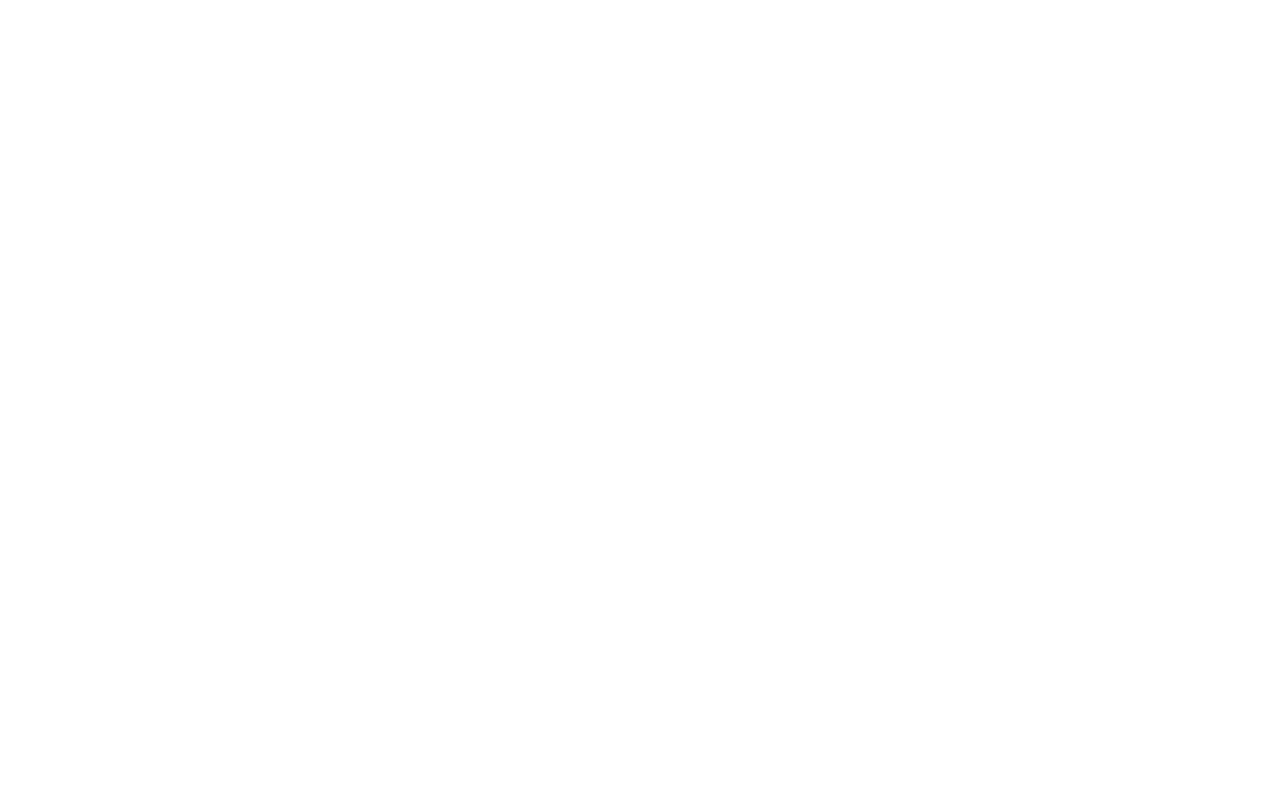
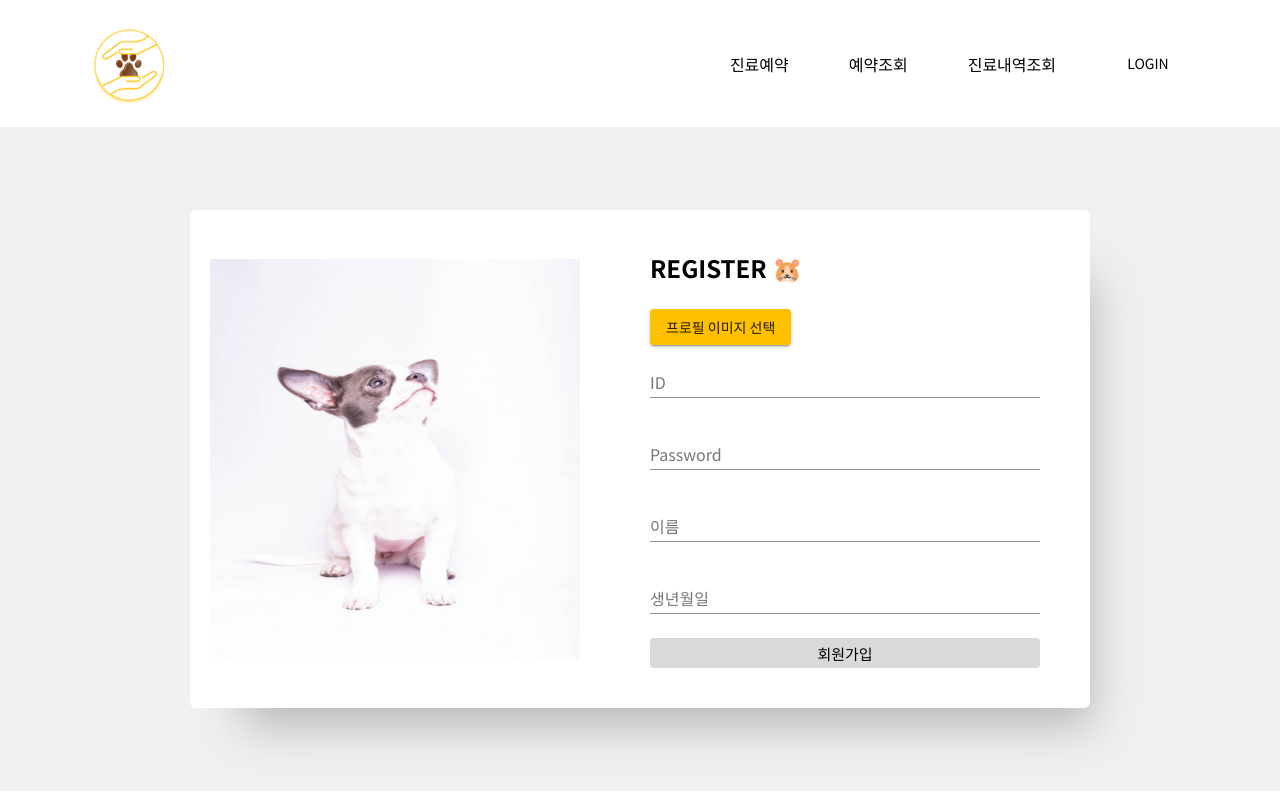
Before and after one commit to Seohyun-Roh/Oson_Doson_v2, a React (Create React App) app in the folder client/: page /hospital_register in a window 1280 px wide. Built offline with nearby package versions, Linux system fonts and the light colour scheme.

Commit message:
Create HospitalRegisterPage

```diff
--- a/client/src/App.js
+++ b/client/src/App.js
@@ -2,13 +2,18 @@
 import { BrowserRouter as Router, Switch, Route } from "react-router-dom";
 
 import Main from "./views/Main";
+
 import LoginPage from "./views/LoginPage";
+import RegisterChoicePage from "./views/RegisterChoicePage";
 import UserRegisterPage from "./views/UserRegisterPage";
-import UserManagePage from "./views/UserManagePage";
+import HospitalRegisterPage from "./views/HospitalRegisterPage";
+
 import AppointmentPage from "./views/AppointmentPage";
 import AppointmentCheckPage from "./views/AppointmentCheckPage";
+
 import MedHistoryPage from "./views/MedHistoryPage";
-import RegisterChoicePage from "./views/RegisterChoicePage";
+
+import UserManagePage from "./views/UserManagePage";
 
 function App() {
   return (
@@ -19,6 +24,12 @@
           <Route exact path="/login" component={LoginPage} />
           <Route exact path="/register_choice" component={RegisterChoicePage} />
           <Route exact path="/user_register" component={UserRegisterPage} />
+          <Route
+            exact
+            path="/hospital_register"
+            component={HospitalRegisterPage}
+          />
+
           <Route exact path="/appt" component={AppointmentPage} />
           <Route exact path="/appt_check" component={AppointmentCheckPage} />
           <Route exact path="/med_history" component={MedHistoryPage} />
--- /dev/null
+++ b/client/src/views/HospitalRegisterPage.js
@@ -0,0 +1,239 @@
+import React from "react";
+import { post } from "axios";
+import { TextField, Button, withStyles } from "@material-ui/core";
+import { withRouter } from "react-router";
+
+import puppy from "../img/puppy.jpg";
+import MenuBar from "../components/MenuBar";
+
+const styles = theme => ({
+  root: {
+    display: "flex",
+    flexDirection: "column",
+    justifyContent: "center",
+    alignItem: "center",
+    margin: "30px 30px 30px 30px",
+  },
+  hidden: {
+    display: "none",
+  },
+  Input: {
+    marginTop: 100,
+  },
+  loginForm: {
+    display: "flex",
+    flexDirection: "column",
+    justifyContent: "center",
+    marginRight: "40px",
+    paddingRight: "10px",
+    "& h2": {
+      margin: 0,
+    },
+  },
+  pageContainer: {
+    display: "grid",
+    placeItems: "center",
+    height: "83vh",
+    backgroundColor: "#eff0f2",
+  },
+  loginFormBox: {
+    width: "85%",
+    maxWidth: "900px",
+    height: "75%",
+    maxHeight: "800px",
+    display: "grid",
+    gridTemplateColumns: "repeat(2, 1fr)",
+    gridColumnGap: "20px",
+    boxShadow: "27px 43px 43px -26px rgb(89 89 89 / 39%)",
+    backgroundColor: "#ffffff",
+    borderRadius: "6px",
+  },
+  logo: {
+    display: "flex",
+    flexDirection: "column",
+    justifyContent: "center",
+    marginLeft: "20px",
+    "& img": {
+      width: "30vw",
+      height: "40vw",
+      maxWidth: "370px",
+      maxHeight: "400px",
+    },
+  },
+  btnRegister: {
+    fontSize: "15px",
+    textAlign: "center",
+    textDecoration: "none",
+    fontFamily: "Noto Sans KR",
+    height: "30px",
+    display: "inline-block",
+    border: "none",
+    borderRadius: "4px",
+    backgroundColor: "#d9d9d9",
+    padding: "3px 0 3px 0",
+    "&:hover": {
+      cursor: "pointer",
+      backgroundColor: "#ffc000",
+    },
+    transition: "0.3s ease",
+  },
+  register: {
+    display: "flex",
+    justifyContent: "flex-end",
+    alignItems: "center",
+    marginTop: "10px",
+    "& span": {
+      fontSize: "14px",
+      color: "#666565",
+    },
+  },
+});
+
+class HospitalRegisterPage extends React.Component {
+  constructor(props) {
+    super(props);
+    this.state = {
+      //사용자의 프로필 이미지를 파일 형태로 보낼 수 있도록 해야함
+      file: null, //바이트 형태의 데이터
+      userName: "",
+      birth: "",
+      userid: "",
+      userpw: "",
+      fileName: "", //보내고자 하는 파일 이미지의 이름(파일명)
+    };
+  }
+
+  handleFormSubmit = e => {
+    e.preventDefault();
+    this.addUser().then(response => {
+      console.log(response.data);
+      if (response.data.registerSuccess) {
+        // 회원가입 성공
+        alert(response.data.message);
+        this.props.history.push("/login");
+      } else {
+        // 회원가입 실패
+        alert(response.data.message);
+      }
+    });
+  };
+
+  handleFileChange = e => {
+    this.setState({
+      //e.target-> event가 발생한 input 값 자체.
+      file: e.target.files[0], //files[0]->파일을 한개만 선택해 업로드 할 수 있도록 함.
+      fileName: e.target.value,
+    });
+  };
+
+  handleValueChange = e => {
+    let nextState = {};
+    nextState[e.target.name] = e.target.value;
+    this.setState(nextState);
+  };
+
+  addUser = () => {
+    const url = "/api/users/register";
+    const formData = new FormData();
+    formData.append("image", this.state.file); //해당 파일에 담겨 있는 바이트데이터를 image라는 이름으로 전송
+    formData.append("name", this.state.userName);
+    formData.append("birth", this.state.birth);
+    formData.append("userid", this.state.userid);
+    formData.append("userpw", this.state.userpw);
+
+    //파일이 포함되어 있는 데이터를 서버로 전송하고자 할때는
+    //웹 표준에 맞는 헤더를 추가해줘야 함
+    const config = {
+      headers: {
+        "content-type": "multipart/form-data", //전달하고자 하는 데이터에 파일이 포함되고 있을 때 설정해줘야하는 요소
+      },
+    };
+    //post -> axios에 포함되어있는 라이브러리
+    return post(url, formData, config);
+  };
+  render() {
+    const { classes } = this.props;
+    return (
+      <div>
+        <MenuBar />
+        <div className={classes.pageContainer}>
+          <div className={classes.loginFormBox}>
+            <div className={classes.logo}>
+              <img src={puppy} alt="puppy" />
+            </div>
+            <div className={classes.loginForm}>
+              <h2>REGISTER 🐹</h2>
+              <input
+                className={classes.hidden}
+                accept="image/*"
+                id="raised-button-file"
+                type="file"
+                file={this.state.file}
+                value={this.state.fileName}
+                onChange={this.handleFileChange}
+              />
+              <br />
+              <label htmlFor="raised-button-file">
+                <Button
+                  variant="contained"
+                  component="span"
+                  name="file"
+                  style={{
+                    borderRadius: "4px",
+                    backgroundColor: "#ffc000",
+                    fontSize: "14px",
+                    marginBottom: "5px",
+                  }}
+                >
+                  {this.state.fileName === ""
+                    ? "프로필 이미지 선택"
+                    : this.state.fileName}
+                </Button>
+              </label>
+              <TextField
+                label="ID"
+                type="text"
+                name="userid"
+                value={this.state.userid}
+                onChange={this.handleValueChange}
+              />
+              <br />
+              <TextField
+                label="Password"
+                type="password"
+                name="userpw"
+                value={this.state.userpw}
+                onChange={this.handleValueChange}
+              />
+              <br />
+              <TextField
+                label="이름"
+                type="text"
+                name="userName"
+                value={this.state.userName}
+                onChange={this.handleValueChange}
+              />
+              <br />
+              <TextField
+                label="생년월일"
+                type="text"
+                name="birth"
+                value={this.state.birth}
+                onChange={this.handleValueChange}
+              />
+              <br />
+              <button
+                className={classes.btnRegister}
+                onClick={this.handleFormSubmit}
+              >
+                회원가입
+              </button>
+            </div>
+          </div>
+        </div>
+      </div>
+    );
+  }
+}
+
+export default withRouter(withStyles(styles)(HospitalRegisterPage));
--- a/client/src/views/RegisterChoicePage.js
+++ b/client/src/views/RegisterChoicePage.js
@@ -5,6 +5,11 @@
   UserRegisterBtnClick = e => {
     e.preventDefault();
     this.props.history.push("/user_register");
+  };
+
+  HospitalRegisterBtnClick = e => {
+    e.preventDefault();
+    this.props.history.push("/hospital_register");
   };
 
   render() {
@@ -17,7 +22,11 @@
         >
           일반 회원 회원 가입
         </Button>
-        <Button variant="contained" color="primary">
+        <Button
+          variant="contained"
+          color="primary"
+          onClick={this.HospitalRegisterBtnClick}
+        >
           병원 회원 회원 가입
         </Button>
       </div>
```
